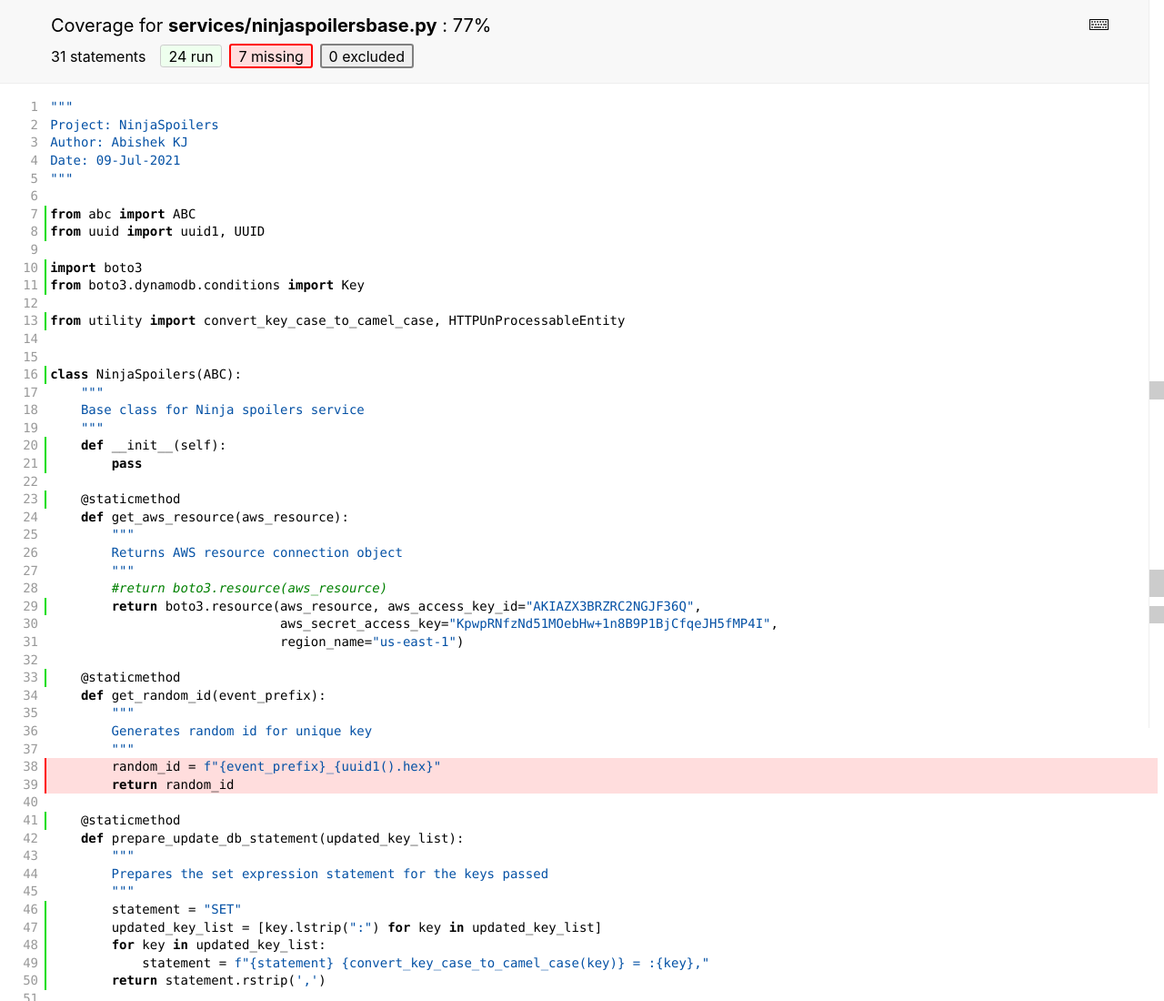
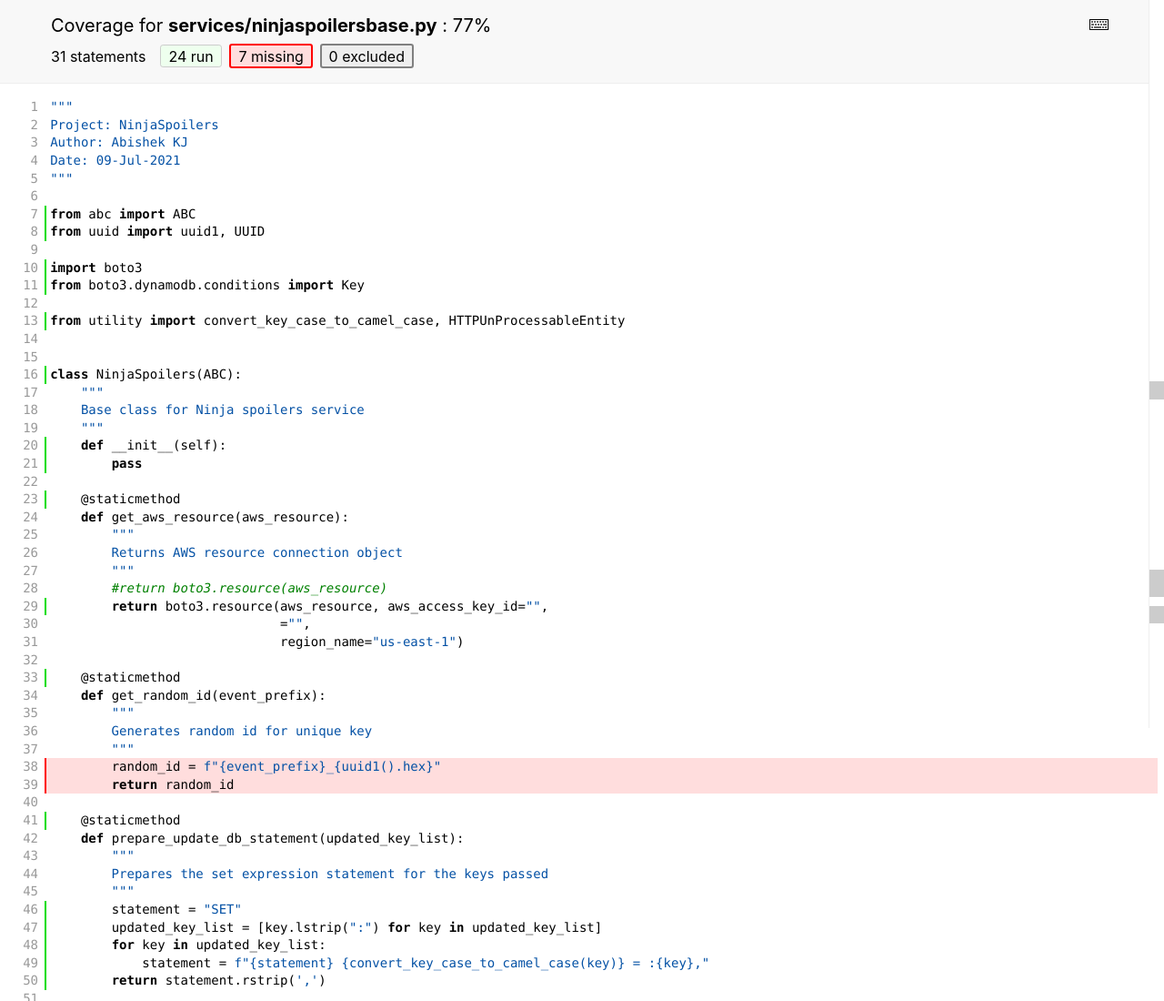
Before and after one commit to AbishekKJ/SYBO-Assignment, a website: page apitask/coverage_html/services_ninjaspoilersbase_py.html in a window 1280 px wide. Shown: the top 1100 px of the page at 91% size. Drawn offline with Linux system fonts and the light colour scheme.

Commit message:
Initial readme version

```diff
--- a/apitask/coverage_html/services_ninjaspoilersbase_py.html
+++ b/apitask/coverage_html/services_ninjaspoilersbase_py.html
@@ -80,8 +80,8 @@
     <p id="t26" class="pln"><span class="n"><a href="#t26">26</a></span><span class="t"><span class="str">        Returns AWS resource connection object</span>&nbsp;</span><span class="r"></span></p>
     <p id="t27" class="pln"><span class="n"><a href="#t27">27</a></span><span class="t"><span class="str">        """</span>&nbsp;</span><span class="r"></span></p>
     <p id="t28" class="pln"><span class="n"><a href="#t28">28</a></span><span class="t">        <span class="com">#return boto3.resource(aws_resource)</span>&nbsp;</span><span class="r"></span></p>
-    <p id="t29" class="run"><span class="n"><a href="#t29">29</a></span><span class="t">        <span class="key">return</span> <span class="nam">boto3</span><span class="op">.</span><span class="nam">resource</span><span class="op">(</span><span class="nam">aws_resource</span><span class="op">,</span> <span class="nam">aws_access_key_id</span><span class="op">=</span><span class="str">"AKIAZX3BRZRC2NGJF36Q"</span><span class="op">,</span>&nbsp;</span><span class="r"></span></p>
-    <p id="t30" class="pln"><span class="n"><a href="#t30">30</a></span><span class="t">                              <span class="nam">aws_secret_access_key</span><span class="op">=</span><span class="str">"KpwpRNfzNd51MOebHw+1n8B9P1BjCfqeJH5fMP4I"</span><span class="op">,</span>&nbsp;</span><span class="r"></span></p>
+    <p id="t29" class="run"><span class="n"><a href="#t29">29</a></span><span class="t">        <span class="key">return</span> <span class="nam">boto3</span><span class="op">.</span><span class="nam">resource</span><span class="op">(</span><span class="nam">aws_resource</span><span class="op">,</span> <span class="nam">aws_access_key_id</span><span class="op">=</span><span class="str">""</span><span class="op">,</span>&nbsp;</span><span class="r"></span></p>
+    <p id="t30" class="pln"><span class="n"><a href="#t30">30</a></span><span class="t">                              <span class="nam"></span><span class="op">=</span><span class="str">""</span><span class="op">,</span>&nbsp;</span><span class="r"></span></p>
     <p id="t31" class="pln"><span class="n"><a href="#t31">31</a></span><span class="t">                              <span class="nam">region_name</span><span class="op">=</span><span class="str">"us-east-1"</span><span class="op">)</span>&nbsp;</span><span class="r"></span></p>
     <p id="t32" class="pln"><span class="n"><a href="#t32">32</a></span><span class="t">&nbsp;</span><span class="r"></span></p>
     <p id="t33" class="run"><span class="n"><a href="#t33">33</a></span><span class="t">    <span class="op">@</span><span class="nam">staticmethod</span>&nbsp;</span><span class="r"></span></p>
```
